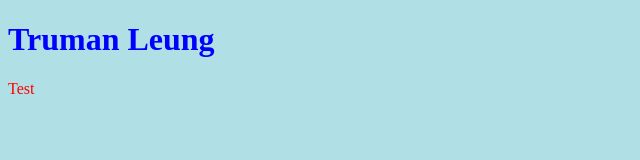
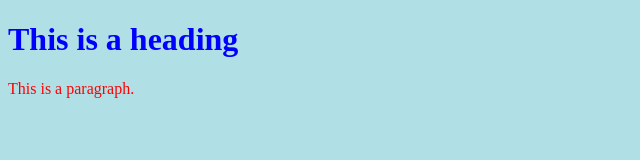
Before and after one commit to tdotsilosipher/tdotsilosipher.github.io, a plain HTML site: page index.html in a window 1280 px wide. Shown: the whole page, without its empty margins (0-640 px from the left). Drawn offline with Linux system fonts and the light colour scheme.

Commit message:
modified:   index.html

```diff
--- a/index.html
+++ b/index.html
@@ -9,8 +9,8 @@ p    {color: red;}
 </head>
 <body>
 
-<h1>Truman Leung</h1>
-<p>Test</p>
+<h1>This is a heading</h1>
+<p>This is a paragraph.</p>
 
 </body>
 </html>
```
